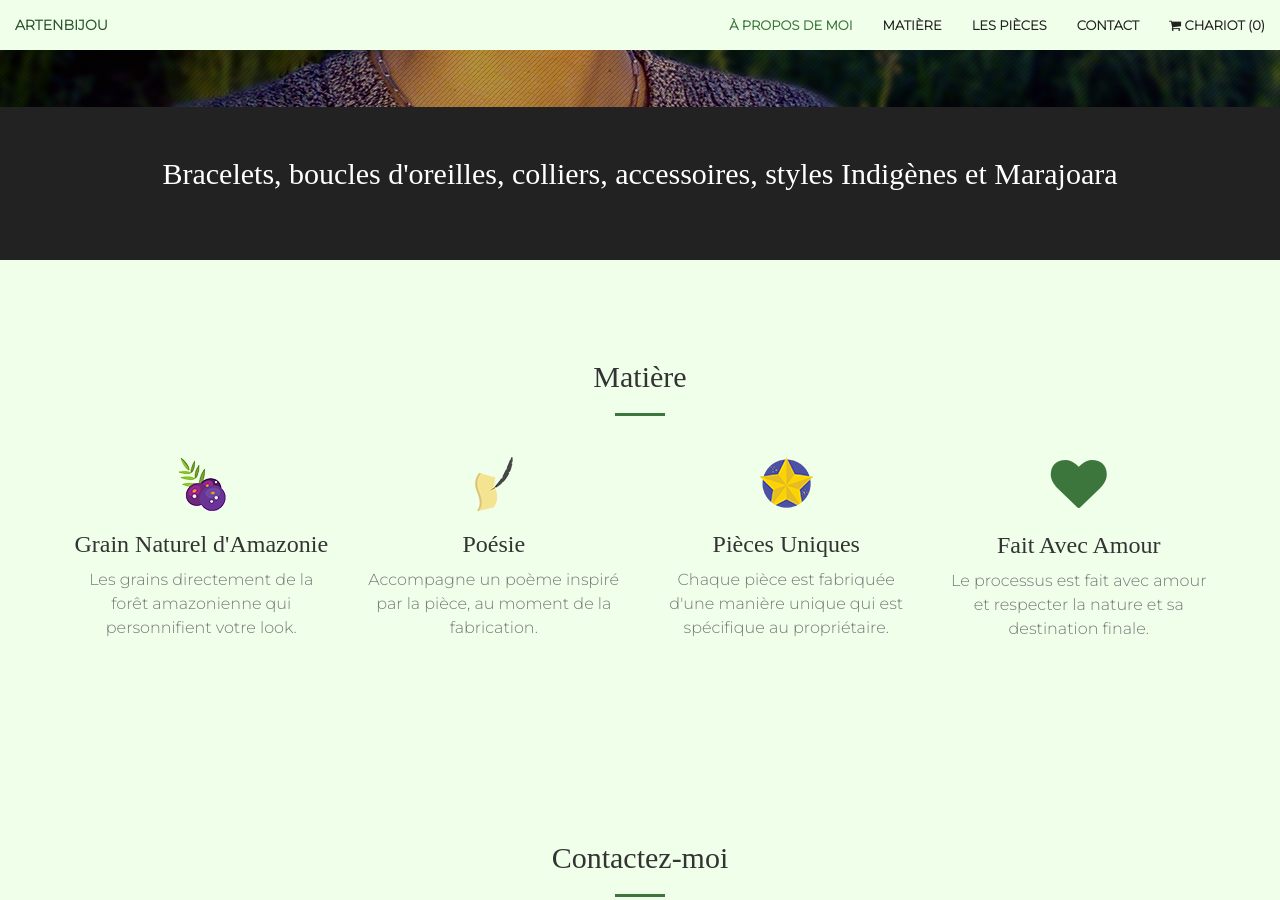
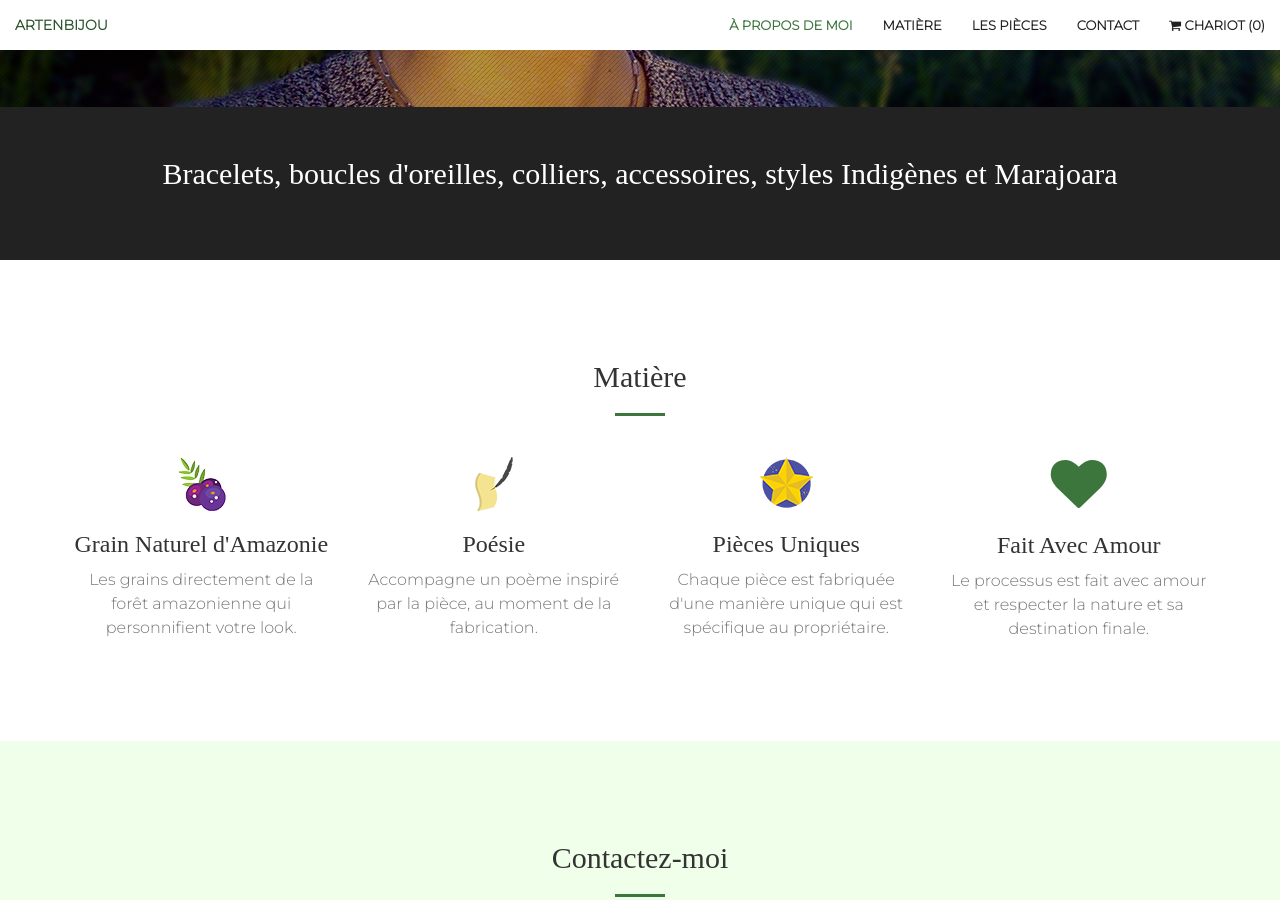
Before and after one commit to defremont/artenbijou, a Jekyll site: the page built from index.html, in a window 1280 px wide and 900 px high, scrolled down 1644 px. Built offline with Jekyll 4.4.1, drawn with Linux system fonts in a browser that asks for light colours; nearby versions of some CDN libraries; some web fonts are replaced.

Commit message:
logo and navbar

```diff
--- a/_includes/nav.html
+++ b/_includes/nav.html
@@ -8,7 +8,7 @@
                 <span class="icon-bar"></span>
                 <span class="icon-bar"></span>
             </button>
-            <a class="navbar-brand page-scroll" href="#page-top">Artenbijou</a>
+            <a id="logoscroll" class="navbar-brand page-scroll" href="#page-top">Artenbijou</a>
         </div>
 
         <!-- Collect the nav links, forms, and other content for toggling -->
--- a/_sass/_base.scss
+++ b/_sass/_base.scss
@@ -125,7 +125,7 @@
             }
         }
         &.affix {
-             background-color: #f0ffea;
+             background-color: #fff;
             border-color: rgba($theme-dark, .5);
             .navbar-header .navbar-brand {
                 color: $theme-primary;
@@ -314,7 +314,7 @@
     padding: 15px 30px;
 }
 #services{
-    background-color: rgba(180, 255, 150, 0.20);
+    background-color: #fff;
 }
 // Contact
 #contact .fa {
```
